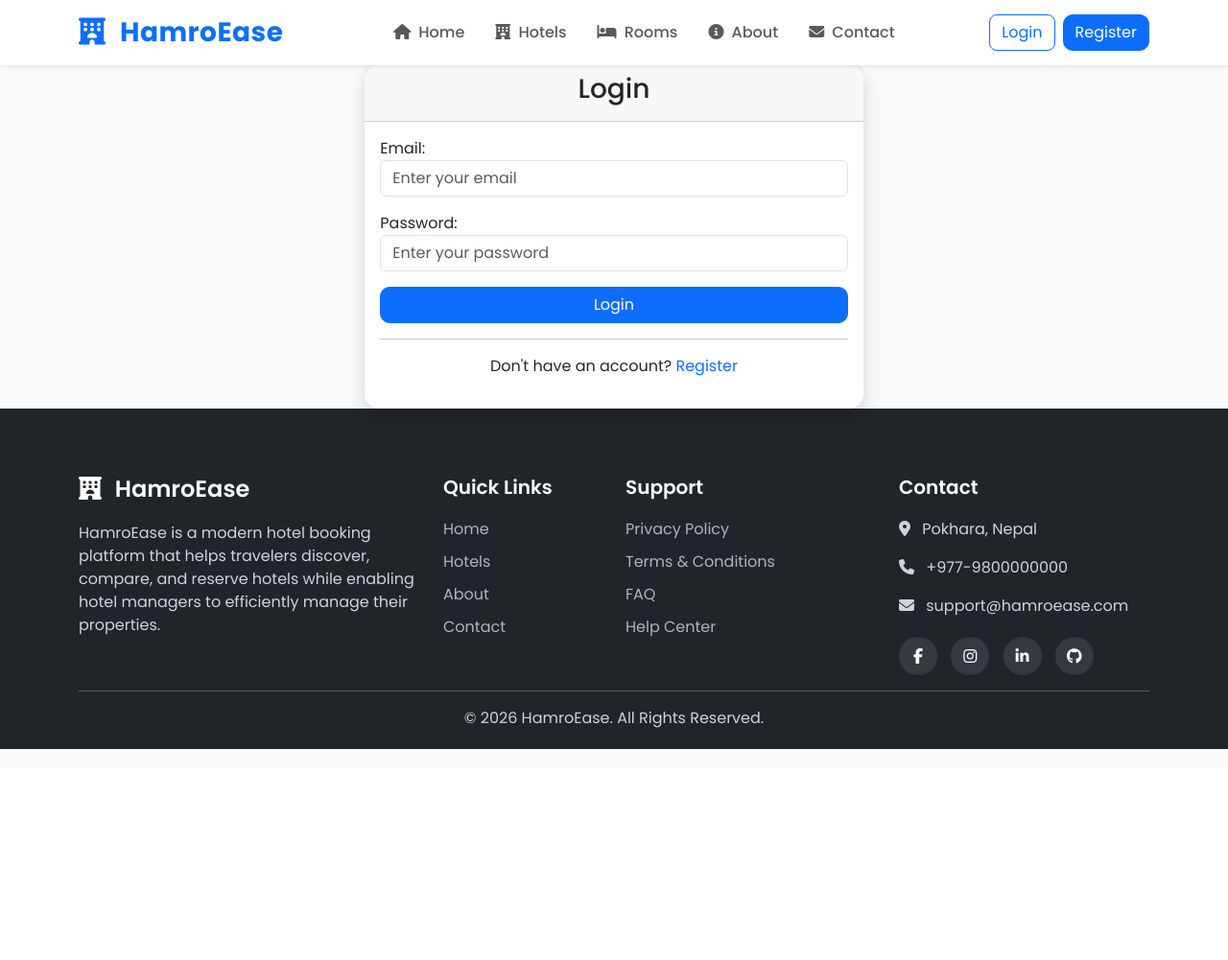
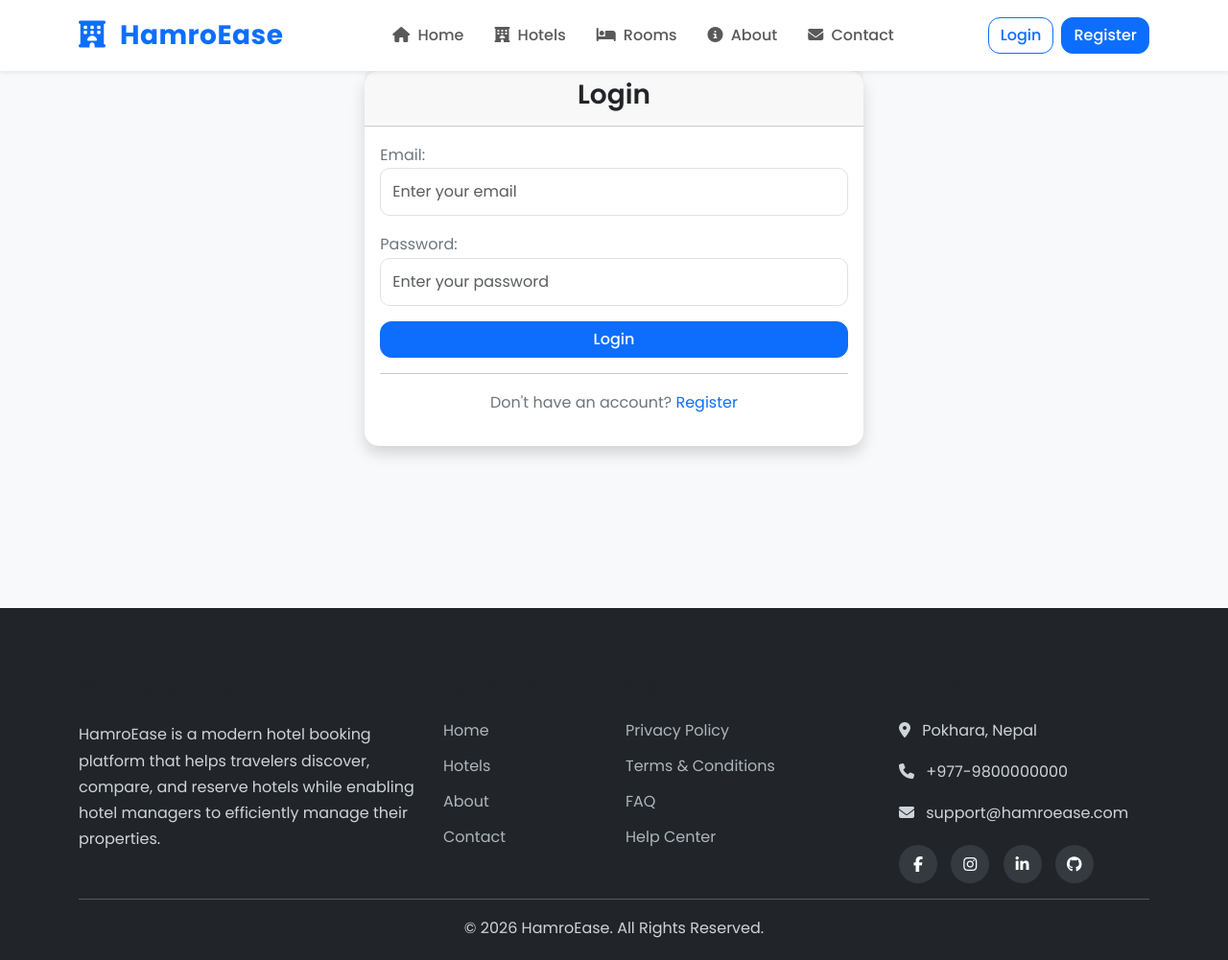
Before and after one commit to pokhrelsamir/HamroEase, a Django app: page /accounts/login/ in a window 1280 px wide. Shown: the whole page at 96% size. Before the commit the page ends 781 px from the top, so only its background shows below. Run offline with Django 5.2, Linux system fonts and the light colour scheme; parts of the project's set-up code (start-up, migrations or seed data) failed here and were passed over.

Commit message:
Style CSS File Modification

```diff
--- a/static/css/style.css
+++ b/static/css/style.css
@@ -1,35 +1,276 @@
-/* ==========================================
-   Google Font
-========================================== */
+/* ==========================================================
+   IMPORTS
+========================================================== */
+
 @import url("navbar.css");
 @import url("footer.css");
-body {
-    font-family: "Poppins", sans-serif;
-    background: #f8f9fa;
-    color: #212529;
+
+
+/* ==========================================================
+   ROOT VARIABLES
+========================================================== */
+
+:root {
+
+    --primary: #0d6efd;
+    --primary-dark: #0b5ed7;
+
+    --secondary: #6c757d;
+
+    --success: #198754;
+    --danger: #dc3545;
+    --warning: #ffc107;
+
+    --light: #f8f9fa;
+    --white: #ffffff;
+
+    --dark: #212529;
+    --gray: #6c757d;
+
+    --border-radius: 12px;
+    --transition: all 0.3s ease;
+
 }
 
-/* ==========================================
-   Global
-========================================== */
+
+/* ==========================================================
+   RESET
+========================================================== */
+
+* {
+    margin: 0;
+    padding: 0;
+    box-sizing: border-box;
+}
+
+
+/* ==========================================================
+   BODY
+========================================================== */
+
+body {
+
+    font-family: "Poppins", sans-serif;
+
+    background-color: var(--light);
+
+    color: var(--dark);
+
+    line-height: 1.7;
+
+    overflow-x: hidden;
+
+}
+
+
+/* ==========================================================
+   TYPOGRAPHY
+========================================================== */
+
+h1,
+h2,
+h3,
+h4,
+h5,
+h6 {
+
+    font-weight: 600;
+
+    color: var(--dark);
+
+}
+
+p {
+
+    color: var(--gray);
+
+    margin-bottom: 1rem;
+
+}
+
+
+/* ==========================================================
+   LINKS
+========================================================== */
 
 a {
+
     text-decoration: none;
+
+    transition: var(--transition);
+
 }
 
-img {
-    max-width: 100%;
+a:hover {
+
+    color: var(--primary);
+
 }
 
+
+/* ==========================================================
+   IMAGES
+========================================================== */
+
+img {
+
+    max-width: 100%;
+
+    display: block;
+
+}
+
+
+/* ==========================================================
+   SECTION
+========================================================== */
+
 section {
+
     padding: 80px 0;
+
+}
+
+
+/* ==========================================================
+   BUTTONS
+========================================================== */
+
+.btn {
+
+    border-radius: var(--border-radius);
+
+    transition: var(--transition);
+
+    font-weight: 500;
+
 }
 
 .btn-primary {
-    border-radius: 10px;
+
+    background: var(--primary);
+
+    border-color: var(--primary);
+
 }
 
+.btn-primary:hover {
+
+    background: var(--primary-dark);
+
+    border-color: var(--primary-dark);
+
+}
+
+
+/* ==========================================================
+   CARDS
+========================================================== */
+
 .card {
+
     border: none;
+
     border-radius: 15px;
+
+    box-shadow: 0 5px 20px rgba(0,0,0,0.08);
+
+    transition: var(--transition);
+
 }
+
+.card:hover {
+
+    transform: translateY(-5px);
+
+    box-shadow: 0 10px 30px rgba(0,0,0,0.12);
+
+}
+
+
+/* ==========================================================
+   FORMS
+========================================================== */
+
+.form-control,
+.form-select {
+
+    border-radius: 10px;
+
+    padding: 12px;
+
+}
+
+.form-control:focus,
+.form-select:focus {
+
+    box-shadow: none;
+
+    border-color: var(--primary);
+
+}
+
+
+/* ==========================================================
+   UTILITIES
+========================================================== */
+
+.shadow-soft {
+
+    box-shadow: 0 10px 30px rgba(0,0,0,.08);
+
+}
+
+.rounded-xl {
+
+    border-radius: 20px;
+
+}
+
+.text-primary {
+
+    color: var(--primary) !important;
+
+}
+
+.bg-primary {
+
+    background: var(--primary) !important;
+
+}
+
+
+/* ==========================================================
+   MAIN CONTENT
+========================================================== */
+
+main {
+
+    min-height: 70vh;
+
+}
+
+
+/* ==========================================================
+   SCROLLBAR
+========================================================== */
+
+::-webkit-scrollbar {
+
+    width: 8px;
+
+}
+
+::-webkit-scrollbar-thumb {
+
+    background: var(--primary);
+
+    border-radius: 20px;
+
+}
+
+::-webkit-scrollbar-track {
+
+    background: #e9ecef;
+
+}
```
